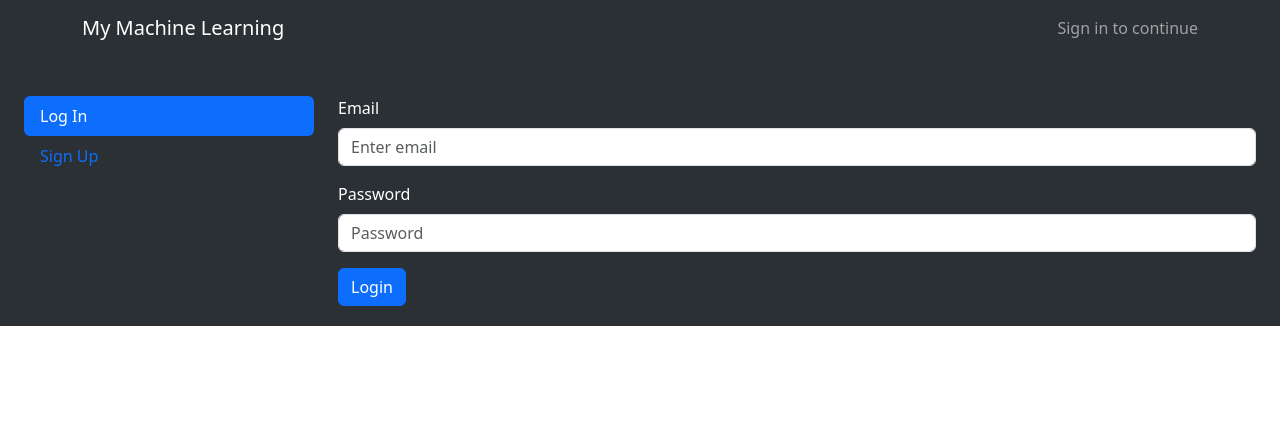
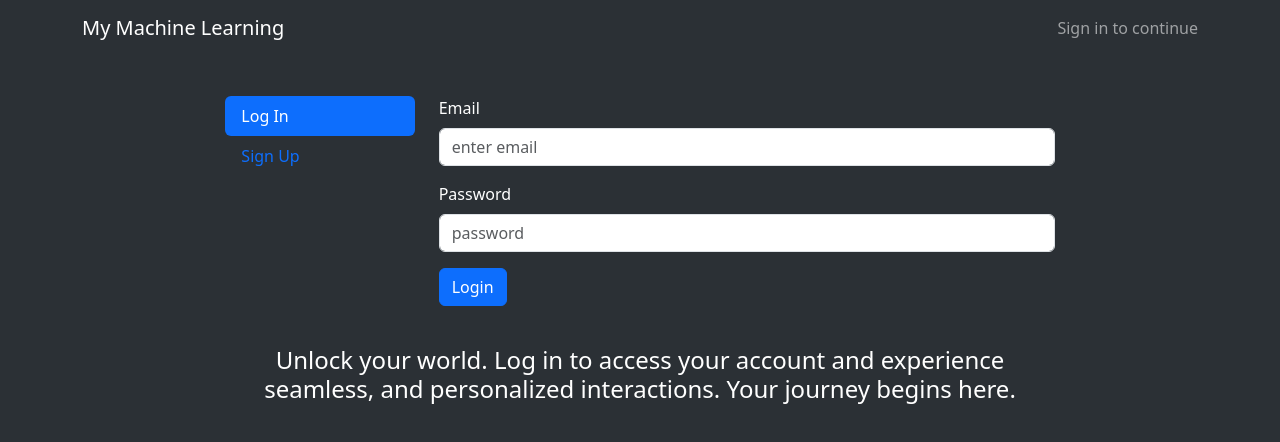
Before and after one commit to sidhu-prabhjot/sentiment_classification, a React (Create React App) app in the folder sentiment-classifier/: page / in a window 1280 px wide. Shown: the top 442 px of the page. Built offline with nearby package versions, Linux system fonts and the light colour scheme.

Commit message:
added authentication

```diff
--- a/sentiment-classifier/src/App.css
+++ b/sentiment-classifier/src/App.css
@@ -102,6 +102,12 @@ h3 {
 }
 
 /*login page styling*/
+.body {
+  height: 100vh;
+  display: flex;
+  flex-direction: column;
+}
+
 .login-form-row {
   display: flex;
   justify-content: center;
@@ -110,3 +116,18 @@ h3 {
   padding-bottom: 20px; /* Add padding to create space between content and edges */
   padding-top: 40px;
 }
+
+.subtext-row {
+  display: flex;
+  justify-content: center;
+  color: white; /* Set the text color to white or any contrasting color */
+}
+
+.login-subtext {
+  text-align: center;
+}
+
+.login-button,
+.signUp-button {
+  margin-bottom: 20px;
+}
--- a/sentiment-classifier/src/Login.js
+++ b/sentiment-classifier/src/Login.js
@@ -1,6 +1,11 @@
-import React from "react";
+import React, { useState } from "react";
 import { useNavigate } from "react-router-dom";
-import { getAuth, createUserWithEmailAndPassword } from "firebase/auth";
+import "./App.css";
+import {
+  getAuth,
+  createUserWithEmailAndPassword,
+  signInWithEmailAndPassword,
+} from "firebase/auth";
 import Container from "react-bootstrap/Container";
 import Navbar from "react-bootstrap/Navbar";
 import Row from "react-bootstrap/Row";
@@ -8,39 +13,110 @@ import Tab from "react-bootstrap/Tab";
 import Col from "react-bootstrap/Col";
 import Nav from "react-bootstrap/Nav";
 import Button from "react-bootstrap/Button";
+import Form from "react-bootstrap/Form";
 import "bootstrap/dist/css/bootstrap.min.css";
 
 //import components
-import LoginForm from "./components/LoginForm";
-import SignUpForm from "./components/SignUpForm";
+import AlertPopup from "./components/AlertPopup";
 
 const Login = () => {
   const navigate = useNavigate();
   const auth = getAuth();
 
-  const handleButtonClick = () => {
-    createUserWithEmailAndPassword(
-      auth,
-      "sidhu.prabhjot@outlook.com",
-      "password123"
-    )
+  //state handling
+  const [loginEmail, setLoginEmail] = useState("");
+  const [loginPassword, setLoginPassword] = useState("");
+
+  const [signUpEmail, setSignUpEmail] = useState("");
+  const [signUpPassword, setSignUpPassword] = useState("");
+  const [signUpConfirmPassword, setSignUpConfirmPassword] = useState("");
+
+  const [displayAlert, setDisplayAlert] = useState("none");
+  const [alertType, setAlertType] = useState("danger");
+  const [alertHeading, setAlertHeading] = useState("Invalid Credentials");
+  const [alertText, setAlertText] = useState(
+    "you entered an incorrect email or password or both!"
+  );
+
+  const handleloginEmailChange = (event) => {
+    setLoginEmail(event.target.value);
+  };
+
+  const handleloginPasswordChange = (event) => {
+    setLoginPassword(event.target.value);
+  };
+
+  const handleSignUpEmailChange = (event) => {
+    setSignUpEmail(event.target.value);
+  };
+
+  const handleSignUpPasswordChange = (event) => {
+    setSignUpPassword(event.target.value);
+  };
+
+  const handleSignUpConfirmPasswordChange = (event) => {
+    setSignUpConfirmPassword(event.target.value);
+  };
+
+  const handleSignUpClick = () => {
+    if (signUpPassword === signUpConfirmPassword) {
+      createUserWithEmailAndPassword(auth, signUpEmail, signUpPassword)
+        .then((userCredential) => {
+          // Signed up
+          const user = userCredential.user;
+          setAlertType("success");
+          setAlertHeading("Successfully Created Account");
+          setAlertText(
+            "you can use this account to log into other Prabhjot Sidhu applications!"
+          );
+          setDisplayAlert("flex");
+        })
+        .catch((error) => {
+          const errorCode = error.code;
+          const errorMessage = error.message;
+          setAlertType("danger");
+          setAlertHeading("Unable To Sign Up");
+          setAlertText("please make sure that your email is valid!");
+          setDisplayAlert("flex");
+        });
+    } else {
+      setAlertType("danger");
+      setAlertHeading("Password and Confirmation Password Do Not Match");
+      setAlertText(
+        "please make sure that your password and confirmation password match!"
+      );
+      setDisplayAlert("flex");
+    }
+  };
+
+  const handleLoginClick = () => {
+    signInWithEmailAndPassword(auth, loginEmail, loginPassword)
       .then((userCredential) => {
         // Signed up
         const user = userCredential.user;
         console.log(user);
+        console.log(auth.currentUser.email);
         // Navigate to the home page after successful signup
         navigate("/home");
       })
       .catch((error) => {
         const errorCode = error.code;
         const errorMessage = error.message;
-        console.log(errorMessage);
-        // Handle error, e.g., show error message to the user
+        setAlertType("danger");
+        setAlertHeading("Invalid Credentials");
+        setAlertText(
+          "please make sure that you are using the right email and password!"
+        );
+        setDisplayAlert("flex");
       });
   };
 
+  const handlePaneChange = () => {
+    setDisplayAlert("none");
+  };
+
   return (
-    <Container fluid style={{ backgroundColor: "#2b3035" }}>
+    <Container className="body" fluid style={{ backgroundColor: "#2b3035" }}>
       <Navbar className="bg-body-tertiary" data-bs-theme="dark">
         <Container>
           <Navbar.Brand href="#home">My Machine Learning</Navbar.Brand>
@@ -51,32 +127,127 @@ const Login = () => {
         </Container>
       </Navbar>
       <Row className="login-form-row">
+        <Col></Col>
+        <Col xs={8}>
           <Tab.Container id="left-tabs-example" defaultActiveKey="first">
             <Row>
               <Col sm={3}>
                 <Nav variant="pills" className="flex-column">
                   <Nav.Item>
-                  <Nav.Link eventKey="first">Log In</Nav.Link>
+                    <Nav.Link onClick={handlePaneChange} eventKey="first">
+                      Log In
+                    </Nav.Link>
                   </Nav.Item>
                   <Nav.Item>
-                  <Nav.Link eventKey="second">Sign Up</Nav.Link>
+                    <Nav.Link onClick={handlePaneChange} eventKey="second">
+                      Sign Up
+                    </Nav.Link>
                   </Nav.Item>
                 </Nav>
               </Col>
               <Col sm={9}>
                 <Tab.Content>
                   <Tab.Pane eventKey="first">
-                  <LoginForm></LoginForm>
-                  <Button variant="primary">Login</Button>{" "}
+                    <Form>
+                      <Form.Group className="mb-3" controlId="formGroupEmail">
+                        <Form.Label>Email</Form.Label>
+                        <Form.Control
+                          onChange={handleloginEmailChange}
+                          type="email"
+                          placeholder="enter email"
+                        />
+                      </Form.Group>
+                      <Form.Group
+                        className="mb-3"
+                        controlId="formGroupPassword"
+                      >
+                        <Form.Label>Password</Form.Label>
+                        <Form.Control
+                          onChange={handleloginPasswordChange}
+                          type="password"
+                          placeholder="password"
+                        />
+                      </Form.Group>
+                    </Form>
+                    <Button
+                      className="login-button"
+                      onClick={handleLoginClick}
+                      variant="primary"
+                    >
+                      Login
+                    </Button>{" "}
+                    <div style={{ display: displayAlert }}>
+                      <AlertPopup
+                        alertHeading={alertHeading}
+                        alertType={alertType}
+                        alertText={alertText}
+                      ></AlertPopup>
+                    </div>
                   </Tab.Pane>
                   <Tab.Pane eventKey="second">
-                  <SignUpForm></SignUpForm>
-                  <Button variant="primary">Sign Up</Button>{" "}
+                    <Form>
+                      <Form.Group className="mb-3" controlId="formGroupEmail">
+                        <Form.Label>Email</Form.Label>
+                        <Form.Control
+                          onChange={handleSignUpEmailChange}
+                          type="email"
+                          placeholder="enter email"
+                        />
+                      </Form.Group>
+                      <Form.Group
+                        className="mb-3"
+                        controlId="formGroupPassword"
+                      >
+                        <Form.Label>Password</Form.Label>
+                        <Form.Control
+                          onChange={handleSignUpPasswordChange}
+                          type="password"
+                          placeholder="enter password"
+                        />
+                      </Form.Group>
+                      <Form.Group
+                        className="mb-3"
+                        controlId="formGroupPassword"
+                      >
+                        <Form.Label>Confirm Password</Form.Label>
+                        <Form.Control
+                          onChange={handleSignUpConfirmPasswordChange}
+                          type="password"
+                          placeholder="re-enter password"
+                        />
+                      </Form.Group>
+                    </Form>
+                    <Button
+                      className="signUp-button"
+                      onClick={handleSignUpClick}
+                      variant="primary"
+                    >
+                      Sign Up
+                    </Button>{" "}
+                    <div style={{ display: displayAlert }}>
+                      <AlertPopup
+                        alertHeading={alertHeading}
+                        alertType={alertType}
+                        alertText={alertText}
+                      ></AlertPopup>
+                    </div>
                   </Tab.Pane>
                 </Tab.Content>
               </Col>
             </Row>
           </Tab.Container>
+        </Col>
+        <Col></Col>
+      </Row>
+      <Row className="subtext-row">
+        <Col></Col>
+        <Col xs={8}>
+          <h4 className="login-subtext">
+            Unlock your world. Log in to access your account and experience
+            seamless, and personalized interactions. Your journey begins here.
+          </h4>
+        </Col>
+        <Col></Col>
       </Row>
     </Container>
   );
--- a/sentiment-classifier/src/Main.js
+++ b/sentiment-classifier/src/Main.js
@@ -1,5 +1,7 @@
 import React, { useState, useEffect } from "react";
+import { useNavigate } from "react-router-dom";
 import "./App.css";
+import { getAuth } from "firebase/auth";
 import Container from "react-bootstrap/Container";
 import Navbar from "react-bootstrap/Navbar";
 import Row from "react-bootstrap/Row";
@@ -60,6 +62,9 @@ const handleSaveToDatabaseRequest = async (feedbackData) => {
 
 function Main() {
   //state variables
+  const navigate = useNavigate();
+  const auth = getAuth();
+  const [userEmail, setUserEmail] = useState(auth.currentUser.email);
   const [textAreaValue, setTextAreaValue] = useState("");
   const [prediction, setPrediction] = useState(0);
   const [displayLoading, setDisplayLoading] = useState("none");
@@ -164,7 +169,7 @@ function Main() {
           <Navbar.Toggle />
           <Navbar.Collapse className="justify-content-end">
             <Navbar.Text>
-              Signed in as: <a href="#login">Mark Otto</a>
+              Signed in as: <span style={{ color: "white" }}>{userEmail}</span>
             </Navbar.Text>
           </Navbar.Collapse>
         </Container>
```
Lines whose indentation alone changed are shown as unchanged.
